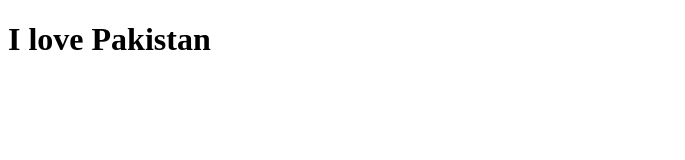
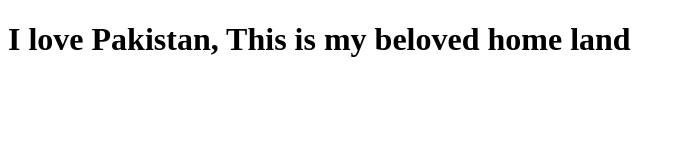
Before and after one commit to sarafahub/page, a plain HTML site: page index.html in a window 1280 px wide. Shown: the whole page, without its empty margins (0-685 px from the left). Drawn offline with Linux system fonts and the light colour scheme.

Commit message:
new changes

```diff
--- a/index.html
+++ b/index.html
@@ -4,6 +4,6 @@
 
 </head>
 <body>
-    <h1>I love Pakistan</h1>
+    <h1>I love Pakistan, This is my beloved home land</h1>
 </body>
 </html>
```
